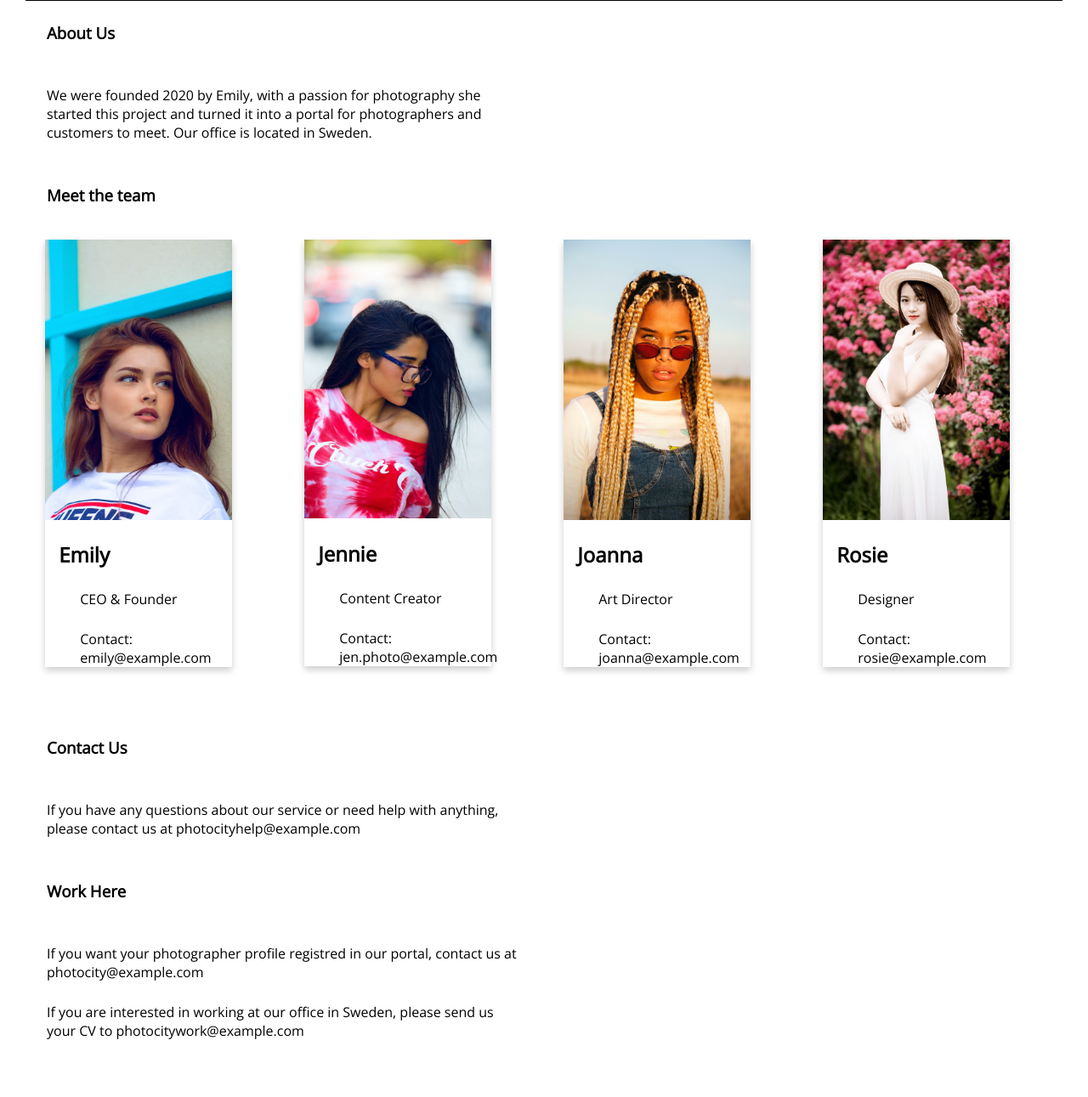
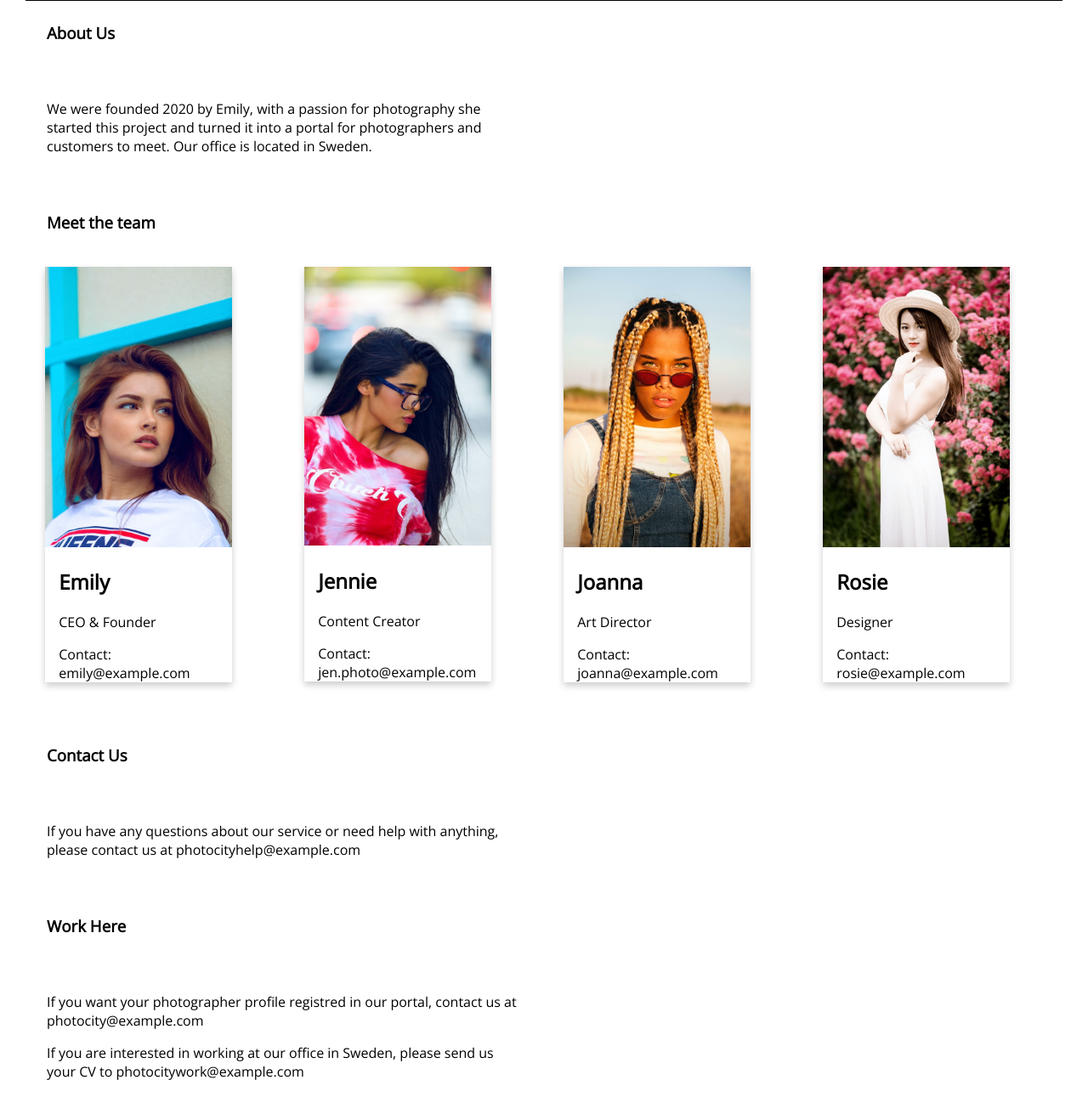
Before and after one commit to elinhaha/Business-Website, a plain HTML site: page info.html in a window 1280 px wide. Shown: the part 183-1474 px from the top of the page at 85% size. Drawn offline with nearby package versions, Linux system fonts and the light colour scheme.

Commit message:
fixat text

```diff
--- a/info.css
+++ b/info.css
@@ -26,7 +26,7 @@ h3 {
   grid-row: 3;
   margin: 25px;
 }
-p {
+.aboutus {
   grid-row: 4;
   grid-column: 1/3;
   margin: 25px;
@@ -80,6 +80,7 @@ p {
 .contactus {
   grid-row: 8;
   grid-column: 1/3;
+  margin: 25px;
 }
 
 .workhere {
@@ -89,4 +90,5 @@ p {
 .workheretext {
   grid-row: 10;
   grid-column: 1/3;
+  margin: 25px;
 }
--- a/info.html
+++ b/info.html
@@ -24,11 +24,14 @@
     </nav>
 
     <h3>About Us</h3>
-    <p>
-      We were founded 2020 by Emily, with a passion for photography she started
-      this project and turned it into a portal for photographers and customers
-      to meet. Our office is located in Sweden.
-    </p>
+
+    <div class="aboutus">
+      <p>
+        We were founded 2020 by Emily, with a passion for photography she
+        started this project and turned it into a portal for photographers and
+        customers to meet. Our office is located in Sweden.
+      </p>
+    </div>
 
     <div class="meettheteam">
       <h3>Meet the team</h3>
```
